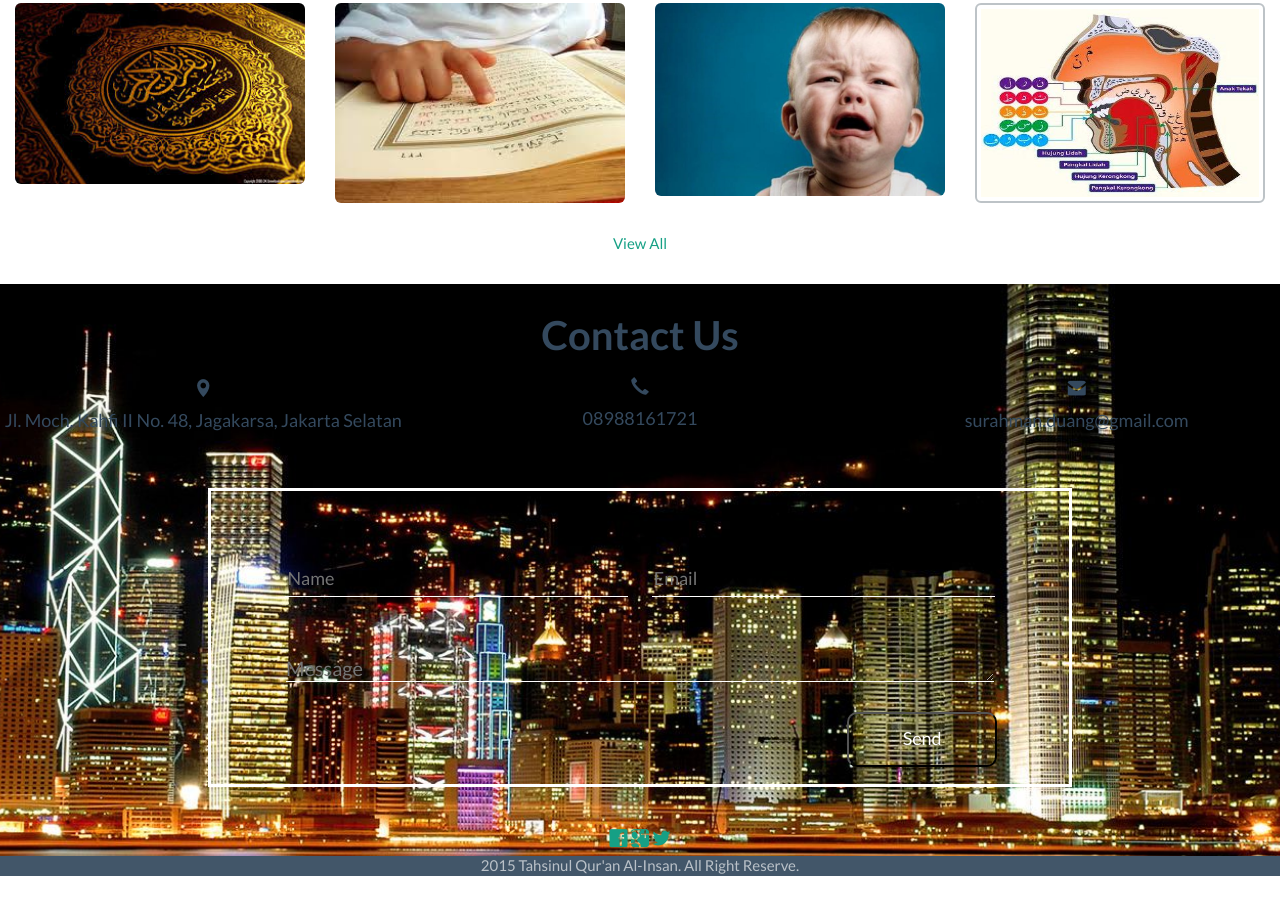
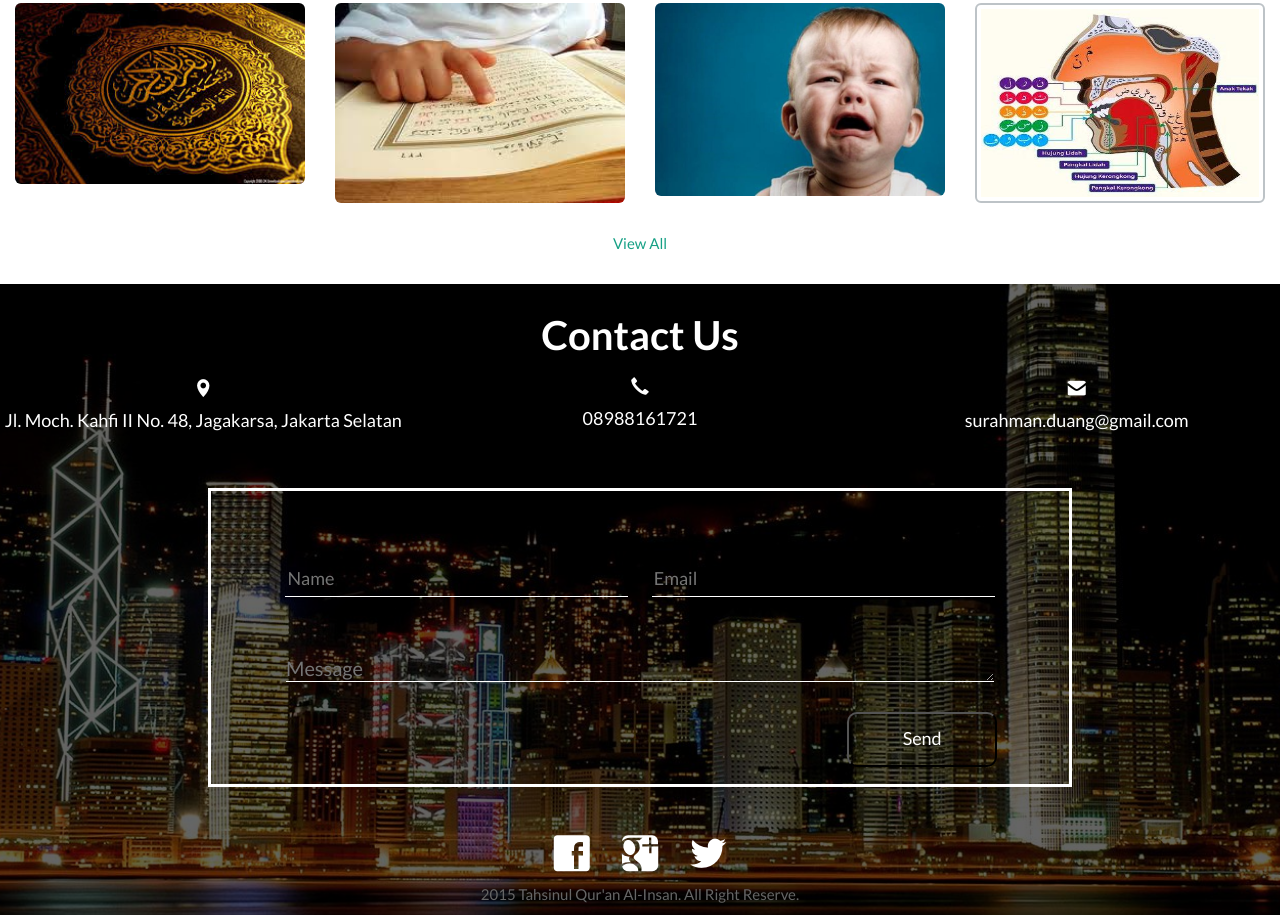
Before and after one commit to surahmans/Front-End-Web-Tahsin, a plain HTML site: page index.html in a window 1280 px wide. Shown: the part 1721-2636 px from the top of the page. Before the commit the page ends 2607 px from the top, so only its background shows below. Drawn offline with nearby package versions, Linux system fonts and the light colour scheme.

Commit message:
fix Bootstrap's glyphicon and set footer new look

```diff
--- a/css/custom.css
+++ b/css/custom.css
@@ -174,6 +174,18 @@ body {
     background-size: cover;
     background-position: center center;
     min-width: 100%;
+    color: #FFF;
+    position: relative;
+}
+
+.bg-overlay {
+    position: absolute;
+    top: 0;
+    left: 0;
+    width: 100%;
+    height: 100%;
+    z-index: 0;
+    background-color: rgba(0,0,0,0.6); /*dim the background*/
 }
 
 .contact form {
@@ -219,8 +231,13 @@ body {
     color: #000;
 }
 
-.footer {
-    min-width: 100%;
-    background-color: #425669;
-    padding: auto 0;
+.fui-facebook, .fui-google-plus, .fui-twitter {
+    color: #FFF;
+    font-size: 2em;
+    padding: 0 0.4em;
 }
+
+footer {
+    background-color: transparent;
+    color: #FFF;
+}
--- a/index.html
+++ b/index.html
@@ -149,6 +149,7 @@
         </div>
     </section>
     <div class="row text-center contact">
+        <div class="bg-overlay"></div>
         <div class="col-xs-12">
             <h3 class="text-center">Contact Us</h3>
         </div>
@@ -179,10 +180,10 @@
             <a href="#"><span class="fui-google-plus"></span></a>
             <a href="#"><span class="fui-twitter"></span></a>
         </div>
+        <footer class="text-center">
+            <p>2015 Tahsinul Qur'an Al-Insan. All Right Reserve.</p>
+        </footer>
     </div>
-    <footer class="footer text-center">
-        <p>2015 Tahsinul Qur'an Al-Insan. All Right Reserve.</p>
-    </footer>
         <!-- jQuery (necessary for Flat UI's JavaScript plugins) -->
         <script src="js/vendor/jquery.min.js"></script>
         <script src="js/app.js"></script>
```
Also changed, not shown: css/fonts/glyphicons-halflings-regular.ttf (added), css/fonts/glyphicons-halflings-regular.woff (added), 2 other files.
